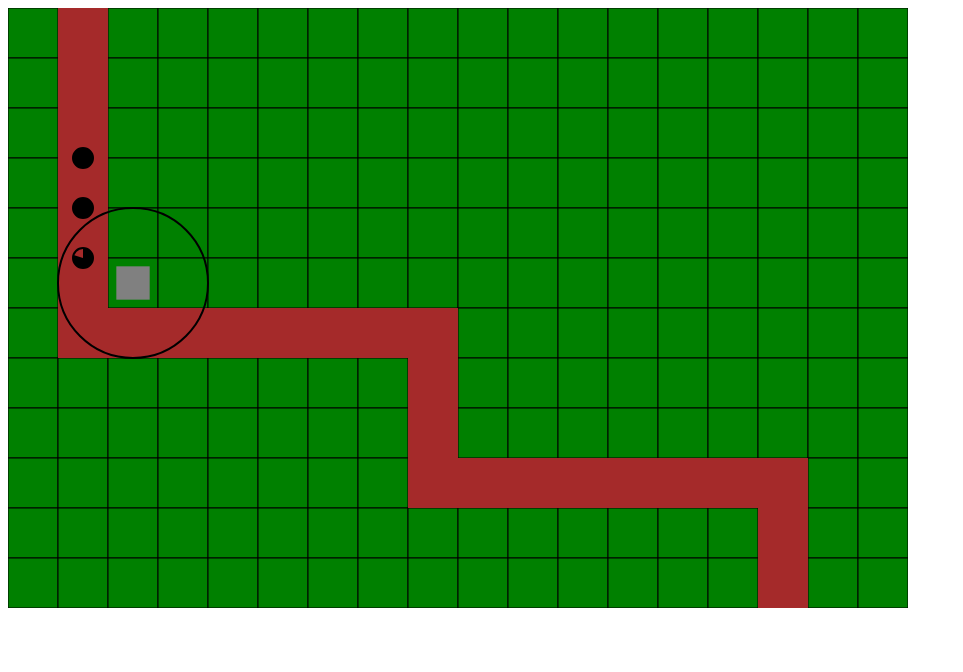
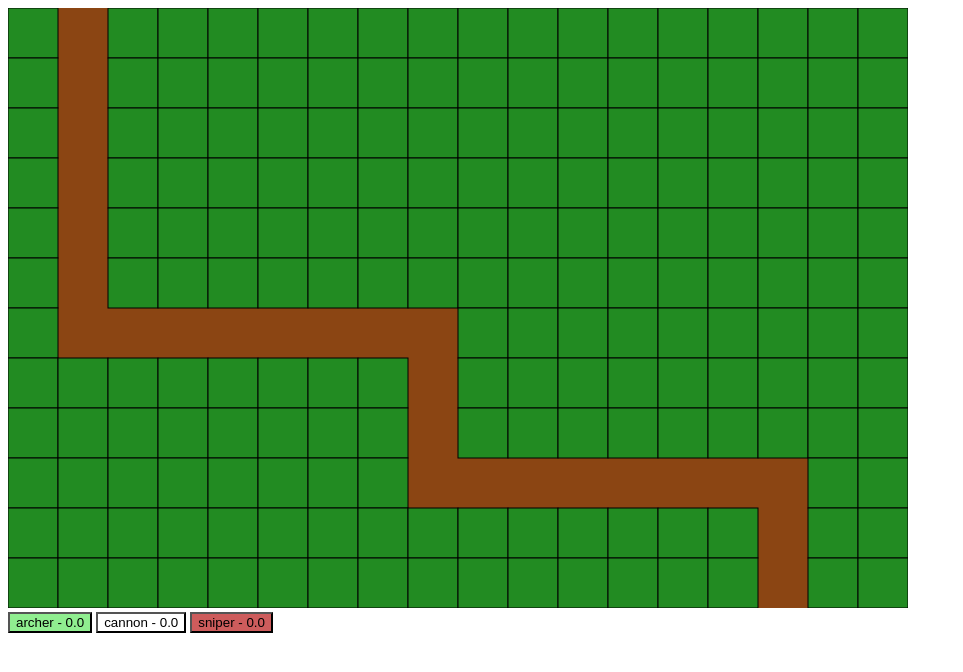
Before and after one commit to Jacky8703/TowerDefenseGame, a website built with Vite: page index.html in a window 1280 px wide. Shown: the whole page, without its empty margins (0-963 px from the left). Built offline with nearby package versions, Linux system fonts and the light colour scheme.

Commit message:
added user input management

```diff
--- a/index.html
+++ b/index.html
@@ -6,6 +6,12 @@
 </head>
 <body>
     <canvas id="gameCanvas"></canvas>
+    <div id="towers-panel">
+        <!-- id as GameConfig TowerType -->
+        <button class="tower-button" id="archer"></button>
+        <button class="tower-button" id="cannon"></button>
+        <button class="tower-button" id="sniper"></button>
+    </div>
     <script type="module" src="/src/main.ts"></script>
 </body>
 </html>
--- a/src/Renderer.ts
+++ b/src/Renderer.ts
@@ -1,25 +1,28 @@
-import { Enemy, GAME_CONFIG, Tower } from './core/GameConfig';
+import { Enemy, GAME_CONFIG, Tower, TowerType } from './core/GameConfig';
 import { GameMap } from './core/GameMap';
 import { GameState } from './core/GameState';
 
 export class Renderer {
     canvas: HTMLCanvasElement;
     ctx: CanvasRenderingContext2D;
+    towerButtons: HTMLButtonElement[];
 
-    constructor(canvas: HTMLCanvasElement) {
+    constructor(canvas: HTMLCanvasElement, towerButtons: HTMLButtonElement[]) {
         this.canvas = canvas;
         this.ctx = canvas.getContext('2d')!;
+        this.towerButtons = towerButtons;
     }
 
     render(gameState: GameState) {
+        this.drawPath(gameState.map);
         this.drawMap(gameState.map);
-        this.drawPath(gameState.map);
         this.drawEnemies(gameState.enemies);
         this.drawTowers(gameState.towers, gameState.map.cellSize / 1.5);
+        this.updateButtons(gameState.towerBuildCooldowns);
     }
 
     private drawMap(map: GameMap) {
-        this.ctx.fillStyle = 'green';
+        this.ctx.fillStyle = 'forestgreen';
         map.buildableCells.forEach((cell) => {
             this.ctx.fillRect(
                 cell.x - map.cellSize / 2,
@@ -39,7 +42,7 @@ export class Renderer {
     }
 
     private drawPath(map: GameMap) {
-        this.ctx.fillStyle = 'brown';
+        this.ctx.fillStyle = 'saddlebrown';
         map.path.allCells.forEach((cell) => {
             this.ctx.fillRect(
                 cell.x - map.cellSize / 2,
@@ -52,13 +55,13 @@ export class Renderer {
 
     private drawEnemies(enemies: Enemy[]) {
         const radius = 10;
+        const barWidth = 20;
+        const barHeight = 4;
+
         enemies.forEach((enemy) => {
-            const healthPercent =
-                enemy.health / GAME_CONFIG.enemies[enemy.type].health;
-            // draw the outer contour (a full, empty circle)
+            // 1. Draw the enemy's body (a simple circle)
             this.ctx.beginPath();
-            this.ctx.strokeStyle = 'black';
-            this.ctx.lineWidth = 2;
+            this.ctx.fillStyle = GAME_CONFIG.enemies[enemy.type].color;
             this.ctx.arc(
                 enemy.position.x,
                 enemy.position.y,
@@ -66,29 +69,29 @@ export class Renderer {
                 0,
                 2 * Math.PI
             );
-            this.ctx.stroke();
+            this.ctx.fill();
 
-            // draw the filled health arc
-            this.ctx.beginPath();
-            this.ctx.fillStyle = 'black';
-            // move to the center to create a pie-slice shape
-            this.ctx.moveTo(enemy.position.x, enemy.position.y);
-            // draw the arc from the top (-90 degrees) clockwise
-            this.ctx.arc(
-                enemy.position.x,
-                enemy.position.y,
-                radius,
-                -0.5 * Math.PI,
-                -0.5 * Math.PI + healthPercent * 2 * Math.PI
-            );
-            this.ctx.closePath(); // close the path back to the center
-            this.ctx.fill();
+            // 2. Calculate health percentage
+            const healthPercent =
+                enemy.health / GAME_CONFIG.enemies[enemy.type].health;
+
+            // 3. Calculate health bar position (above the enemy)
+            const barX = enemy.position.x - barWidth / 2;
+            const barY = enemy.position.y - radius - barHeight - 2; // 2px padding
+
+            // 4. Draw the health bar background (the "empty" part)
+            this.ctx.fillStyle = 'red';
+            this.ctx.fillRect(barX, barY, barWidth, barHeight);
+
+            // 5. Draw the health bar foreground (the actual health)
+            this.ctx.fillStyle = 'green';
+            this.ctx.fillRect(barX, barY, barWidth * healthPercent, barHeight);
         });
     }
 
     private drawTowers(towers: Tower[], size: number) {
-        this.ctx.fillStyle = 'grey';
         towers.forEach((tower) => {
+            this.ctx.fillStyle = GAME_CONFIG.towers[tower.type].color;
             this.ctx.fillRect(
                 tower.position.x - size / 2,
                 tower.position.y - size / 2,
@@ -108,4 +111,11 @@ export class Renderer {
             this.ctx.stroke();
         });
     }
+
+    private updateButtons(cooldowns: Record<TowerType, number>) {
+        this.towerButtons.forEach((button) => {
+            button.disabled = cooldowns[button.id as TowerType] > 0;
+            button.textContent = `${button.id} - ${cooldowns[button.id as TowerType].toFixed(1)}`; // show remaining cooldown time
+        });
+    }
 }
--- a/src/core/GameConfig.ts
+++ b/src/core/GameConfig.ts
@@ -1,18 +1,18 @@
 export enum EnemyType {
     BASIC = 'basic',
-    // ADVANCED = 'advanced',
+    FAST = 'fast',
+    TANK = 'tank',
 }
 
 export enum TowerType {
-    BASIC = 'basic',
-    // SNIPER = 'sniper',
+    ARCHER = 'archer',
+    SNIPER = 'sniper',
+    CANNON = 'cannon',
 }
 
-export interface Action {
-    type: 'BUILD_TOWER' | 'NONE';
-    position?: Position; // required if type is BUILD_TOWER
-    towerType?: TowerType; // required if type is BUILD_TOWER
-}
+export type Action =
+    | { type: 'BUILD_TOWER'; towerType: TowerType; position: Position }
+    | { type: 'NONE' };
 
 export interface Position {
     x: number;
@@ -25,7 +25,7 @@ export interface Direction {
 }
 
 export interface Enemy {
-    type: EnemyType;
+    readonly type: EnemyType;
     health: number;
     position: Position;
     currentWaypointIndex: number; // current index of the waypoint to reach
@@ -33,22 +33,22 @@ export interface Enemy {
 }
 
 export interface Wave {
-    enemyType: EnemyType;
-    enemyCount: number;
+    readonly enemyType: EnemyType;
+    readonly enemyCount: number;
 }
 
 export interface Tower {
-    type: TowerType;
-    position: Position;
+    readonly type: TowerType;
+    readonly position: Position;
     fireRate: number;
 }
 
-export interface Projectile {
-    position: Position;
-    target: Enemy;
-    speed: number; // pixels per second
-    damage: number;
-}
+// export interface Projectile {
+//     position: Position;
+//     target: Enemy;
+//     speed: number; // pixels per second
+//     damage: number;
+// }
 
 export const GAME_CONFIG = {
     map: {
@@ -69,25 +69,52 @@ export const GAME_CONFIG = {
         [EnemyType.BASIC]: {
             health: 50,
             speed: 50, // px per second
+            color: 'darkgray',
+        },
+        [EnemyType.FAST]: {
+            health: 30,
+            speed: 100,
+            color: 'greenyellow',
+        },
+        [EnemyType.TANK]: {
+            health: 100,
+            speed: 30,
+            color: 'black',
         },
     },
     waves: {
         waveDelay: 2, // time between waves in seconds
         spawnDelay: 1, // time between spawns in seconds
         list: [
-            { enemyType: EnemyType.BASIC, enemyCount: 3 },
-            //{ enemyType: EnemyType.BASIC, enemyCount: 5 },
-            //{ enemyType: EnemyType.BASIC, enemyCount: 7 },
+            //{ enemyType: EnemyType.BASIC, enemyCount: 3 },
+            //{ enemyType: EnemyType.FAST, enemyCount: 5 },
+            //{ enemyType: EnemyType.TANK, enemyCount: 7 },
         ],
     },
     towers: {
-        [TowerType.BASIC]: {
-            range: 75, // in pixels
+        [TowerType.ARCHER]: {
+            range: 100, // in pixels
             damage: 10,
             attackSpeed: 1, // time between attacks in seconds
             buildCooldown: 15, // seconds before it can be constructed
+            color: 'lightgreen',
             // multiTarget: false,
         },
+        [TowerType.CANNON]: {
+            range: 75,
+            damage: 30,
+            attackSpeed: 2,
+            buildCooldown: 20,
+            color: 'white',
+            // multiTarget: true,
+        },
+        [TowerType.SNIPER]: {
+            range: 150,
+            damage: 50,
+            attackSpeed: 3,
+            buildCooldown: 30,
+            color: 'indianred',
+        },
     },
-    projectileSpeed: 15, // px per second
+    // projectileSpeed: 15, // px per second
 } as const;
--- a/src/core/GameState.ts
+++ b/src/core/GameState.ts
@@ -1,4 +1,4 @@
-import { Enemy, Tower, Projectile, TowerType } from '../core/GameConfig';
+import { Enemy, Tower, TowerType } from '../core/GameConfig';
 import { GameMap } from './GameMap';
 
 export interface GameState {
@@ -7,7 +7,7 @@ export interface GameState {
     map: GameMap;
     enemies: Enemy[];
     towers: Tower[];
-    projectiles: Projectile[];
+    // projectiles: Projectile[];
     towerBuildCooldowns: Record<TowerType, number>;
     gameOver: boolean;
 }
--- a/src/main.ts
+++ b/src/main.ts
@@ -11,6 +11,48 @@ import { WaveManager } from './managers/WaveManager';
 const canvas = document.getElementById('gameCanvas') as HTMLCanvasElement;
 canvas.width = GAME_CONFIG.map.width;
 canvas.height = GAME_CONFIG.map.height;
+const rect = canvas.getBoundingClientRect();
+
+let action: Action = { type: 'NONE' };
+let selectedTowerType: TowerType | null = null;
+
+// UI tower buttons
+const towerButtons: HTMLButtonElement[] = [];
+for (const type of Object.values(TowerType)) {
+    const button = document.getElementById(type) as HTMLButtonElement | null;
+    if (!button) throw new Error(`${type} tower button id not found`);
+    button.style.backgroundColor = GAME_CONFIG.towers[type].color;
+    button.addEventListener('click', () => {
+        selectedTowerType = type as TowerType;
+    });
+    towerButtons.push(button);
+}
+
+canvas.addEventListener('click', (event) => {
+    if (selectedTowerType !== null) {
+        // get click position relative to canvas
+        const x = event.clientX - rect.left;
+        const y = event.clientY - rect.top;
+
+        const gridCellIndexX = Math.floor(x / GAME_CONFIG.map.cellSize);
+        const gridCellIndexY = Math.floor(y / GAME_CONFIG.map.cellSize);
+
+        action = {
+            type: 'BUILD_TOWER',
+            // center coordinates
+            position: {
+                x:
+                    GAME_CONFIG.map.cellSize / 2 +
+                    gridCellIndexX * GAME_CONFIG.map.cellSize,
+                y:
+                    GAME_CONFIG.map.cellSize / 2 +
+                    gridCellIndexY * GAME_CONFIG.map.cellSize,
+            },
+            towerType: selectedTowerType,
+        };
+        selectedTowerType = null;
+    }
+});
 
 const map = new GameMap();
 const enemyManager = new EnemyManager(map);
@@ -18,35 +60,10 @@ const waveManager = new WaveManager(enemyManager);
 const towerManager = new TowerManager(map);
 // const projectileManager = new ProjectileManager();
 let engine = new GameEngine(map, waveManager, enemyManager, towerManager);
-let renderer = new Renderer(canvas);
-
-let action: Action = { type: 'NONE' };
+let renderer = new Renderer(canvas, towerButtons);
 
 let state: GameState = engine.getState();
 renderer.render(state);
-
-action = {
-    type: 'BUILD_TOWER',
-    towerType: TowerType.BASIC,
-    position: { x: 125, y: 275 },
-};
-engine.step(action);
-action = { type: 'NONE' };
-
-// testing
-// console.log('buildableCells:', map.buildableCells);
-// let countInterval = 0
-// let id = setInterval(() => {
-//     engine.step(action);
-//     state = engine.getState();
-//     console.log("Firerate: %f", state.towers[0].fireRate);
-//     state.enemies.forEach((e, i) => {
-//         console.log("Enemy %d - Health: %f, Position: (%f, %f)", i, e.health, e.position.x, e.position.y);
-//     });
-//     renderer.render(state);
-//     countInterval++;
-//     if (countInterval > 12) clearInterval(id);
-// }, 1000);
 
 function gameloop() {
     engine.step(action);
@@ -56,6 +73,7 @@ function gameloop() {
         console.log('Game Over!');
         return;
     }
+    action = { type: 'NONE' }; // reset action
     requestAnimationFrame(gameloop);
 }
 
--- a/tsconfig.json
+++ b/tsconfig.json
@@ -1,13 +1,14 @@
 {
   "compilerOptions": {
-    "target": "ES6",
+    "target": "es2017",
     "module": "ESNext",
     "strict": true,
     "esModuleInterop": true,
     "moduleResolution": "Node",
     "outDir": "dist",
     "rootDir": "src",
-    "skipLibCheck": true
+    "skipLibCheck": true,
+    "lib": ["DOM", "ES2017"]
   },
   "include": ["src", "vite.config.js"]
 }
```
